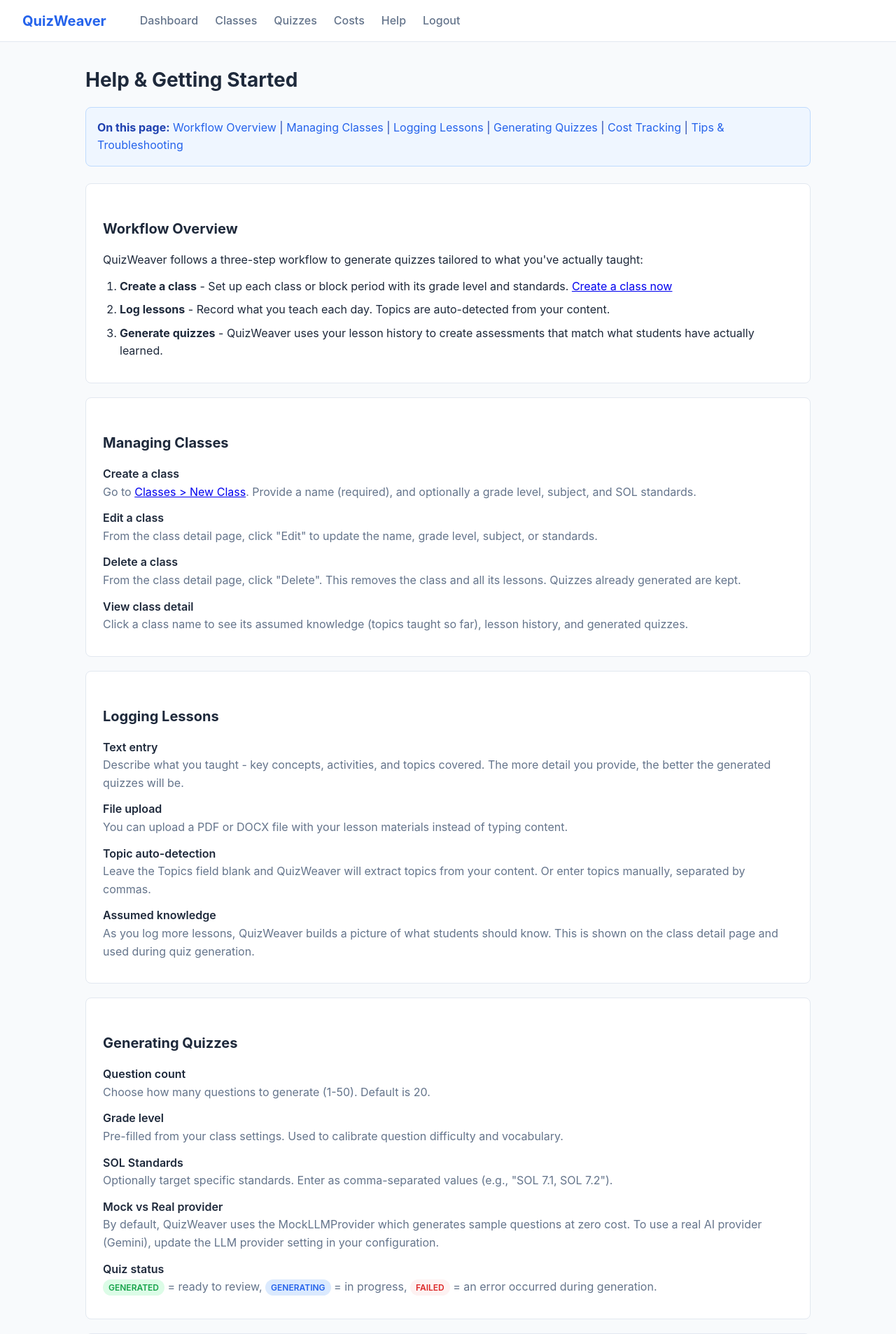
After one commit to Robyn-Collie/QuizWeaver, a Flask app: page /help in a window 1280 px wide. The commit adds this page. Shown: the top 1907 px of the page at 70% size. Run offline with Flask 3, Linux system fonts and the light colour scheme; the visitor is signed in with stand-in values (Sample User, id 1).

Commit message:
feat: Add help page, form tooltips, and getting started banner
Add user guidance at three levels: a dedicated /help page with workflow
documentation, contextual CSS tooltips on form fields, and a dismissable
getting started banner on the dashboard with localStorage persistence.

Co-Authored-By: Claude Opus 4.6 <noreply@anthropic.com>

```diff
--- a/src/web/routes.py
+++ b/src/web/routes.py
@@ -475,3 +475,11 @@ def register_routes(app):
         provider = config.get("llm", {}).get("provider", "unknown")
         stats = get_cost_summary()
         return render_template("costs.html", stats=stats, provider=provider)
+
+    # --- Help ---
+
+    @app.route("/help")
+    @login_required
+    def help_page():
+        """Render the help and getting started guide."""
+        return render_template("help.html")
--- a/static/css/style.css
+++ b/static/css/style.css
@@ -264,6 +264,136 @@ body {
     margin-top: 1.5rem;
 }
 
+/* Help Tooltips */
+.help-tip {
+    display: inline-block;
+    width: 16px;
+    height: 16px;
+    line-height: 16px;
+    text-align: center;
+    background: var(--text-muted);
+    color: white;
+    border-radius: 50%;
+    font-size: 0.625rem;
+    font-weight: 700;
+    cursor: help;
+    position: relative;
+    vertical-align: middle;
+    margin-left: 0.375rem;
+}
+
+.help-tip::after {
+    content: attr(data-tip);
+    position: absolute;
+    bottom: calc(100% + 6px);
+    left: 50%;
+    transform: translateX(-50%);
+    background: var(--text);
+    color: white;
+    padding: 0.5rem 0.75rem;
+    border-radius: var(--radius);
+    font-size: 0.75rem;
+    font-weight: 400;
+    white-space: normal;
+    width: 220px;
+    text-align: left;
+    pointer-events: none;
+    opacity: 0;
+    transition: opacity 0.15s;
+    z-index: 10;
+}
+
+.help-tip:hover::after,
+.help-tip:focus::after {
+    opacity: 1;
+}
+
+/* Help Page */
+.help-section {
+    background: var(--surface);
+    border: 1px solid var(--border);
+    border-radius: var(--radius);
+    padding: 1.5rem;
+    margin-bottom: 1.25rem;
+}
+
+.help-steps {
+    padding-left: 1.5rem;
+    margin-top: 0.75rem;
+}
+
+.help-steps li {
+    margin-bottom: 0.5rem;
+}
+
+.help-dl dt {
+    font-weight: 600;
+    margin-top: 0.75rem;
+}
+
+.help-dl dd {
+    margin-left: 0;
+    margin-bottom: 0.5rem;
+    color: var(--text-muted);
+}
+
+.help-toc a {
+    color: var(--primary);
+    text-decoration: none;
+}
+
+.help-toc a:hover {
+    text-decoration: underline;
+}
+
+/* Getting Started Banner */
+.getting-started {
+    background: #eff6ff;
+    border: 1px solid #bfdbfe;
+    border-radius: var(--radius);
+    padding: 1.25rem 1.5rem;
+    margin-bottom: 1.5rem;
+    position: relative;
+}
+
+.getting-started h2 {
+    margin: 0 0 0.75rem;
+    color: #1e40af;
+    font-size: 1.1rem;
+}
+
+.getting-started ol {
+    padding-left: 1.5rem;
+    margin: 0;
+    color: #1e40af;
+}
+
+.getting-started ol li {
+    margin-bottom: 0.375rem;
+}
+
+.getting-started a {
+    color: var(--primary);
+    font-weight: 500;
+}
+
+.getting-started .dismiss-btn {
+    position: absolute;
+    top: 0.75rem;
+    right: 0.75rem;
+    background: none;
+    border: none;
+    color: #64748b;
+    cursor: pointer;
+    font-size: 1.25rem;
+    line-height: 1;
+    padding: 0.25rem;
+}
+
+.getting-started .dismiss-btn:hover {
+    color: var(--text);
+}
+
 /* Alerts */
 .alert {
     padding: 1rem;
--- a/templates/base.html
+++ b/templates/base.html
@@ -19,6 +19,7 @@
             <li><a href="/classes">Classes</a></li>
             <li><a href="/quizzes">Quizzes</a></li>
             <li><a href="/costs">Costs</a></li>
+            <li><a href="/help">Help</a></li>
             <li><a href="/logout">Logout</a></li>
         </ul>
     </nav>
--- a/templates/classes/edit.html
+++ b/templates/classes/edit.html
@@ -10,11 +10,11 @@
 
 <form method="POST" action="/classes/{{ class_obj.id }}/edit" class="form">
     <div class="form-group">
-        <label for="name">Class Name (required)</label>
+        <label for="name">Class Name (required) <span class="help-tip" data-tip="A unique name for your class or block period">?</span></label>
         <input type="text" id="name" name="name" value="{{ class_obj.name }}" required>
     </div>
     <div class="form-group">
-        <label for="grade_level">Grade Level</label>
+        <label for="grade_level">Grade Level <span class="help-tip" data-tip="Used to calibrate quiz difficulty and vocabulary level">?</span></label>
         <input type="text" id="grade_level" name="grade_level" value="{{ class_obj.grade_level or '' }}">
     </div>
     <div class="form-group">
@@ -22,7 +22,7 @@
         <input type="text" id="subject" name="subject" value="{{ class_obj.subject or '' }}">
     </div>
     <div class="form-group">
-        <label for="standards">Standards (comma-separated)</label>
+        <label for="standards">Standards (comma-separated) <span class="help-tip" data-tip="SOL or other standards to target when generating quizzes for this class">?</span></label>
         <input type="text" id="standards" name="standards" value="{{ class_obj.standards or '' }}">
     </div>
     <div class="form-actions">
--- a/templates/classes/new.html
+++ b/templates/classes/new.html
@@ -10,11 +10,11 @@
 
 <form method="POST" action="/classes/new" class="form">
     <div class="form-group">
-        <label for="name">Class Name (required)</label>
+        <label for="name">Class Name (required) <span class="help-tip" data-tip="A unique name for your class or block period, e.g. '3rd Period Biology'">?</span></label>
         <input type="text" id="name" name="name" required placeholder="e.g., 7th Grade Science - Block A">
     </div>
     <div class="form-group">
-        <label for="grade_level">Grade Level</label>
+        <label for="grade_level">Grade Level <span class="help-tip" data-tip="Used to calibrate quiz difficulty and vocabulary level">?</span></label>
         <input type="text" id="grade_level" name="grade_level" placeholder="e.g., 7th Grade">
     </div>
     <div class="form-group">
@@ -22,7 +22,7 @@
         <input type="text" id="subject" name="subject" placeholder="e.g., Science">
     </div>
     <div class="form-group">
-        <label for="standards">Standards (comma-separated)</label>
+        <label for="standards">Standards (comma-separated) <span class="help-tip" data-tip="SOL or other standards to target when generating quizzes for this class">?</span></label>
         <input type="text" id="standards" name="standards" placeholder="e.g., SOL 7.1, SOL 7.2">
     </div>
     <div class="form-actions">
--- /dev/null
+++ b/templates/help.html
@@ -0,0 +1,121 @@
+{% extends "base.html" %}
+{% block title %}Help - QuizWeaver{% endblock %}
+
+{% block content %}
+<h1>Help &amp; Getting Started</h1>
+
+<div class="help-toc info-box">
+    <strong>On this page:</strong>
+    <a href="#workflow">Workflow Overview</a> |
+    <a href="#classes">Managing Classes</a> |
+    <a href="#lessons">Logging Lessons</a> |
+    <a href="#quizzes">Generating Quizzes</a> |
+    <a href="#costs">Cost Tracking</a> |
+    <a href="#tips">Tips &amp; Troubleshooting</a>
+</div>
+
+<section class="help-section" id="workflow">
+    <h2>Workflow Overview</h2>
+    <p>QuizWeaver follows a three-step workflow to generate quizzes tailored to what you've actually taught:</p>
+    <ol class="help-steps">
+        <li>
+            <strong>Create a class</strong> - Set up each class or block period with its grade level and standards.
+            <a href="/classes/new">Create a class now</a>
+        </li>
+        <li>
+            <strong>Log lessons</strong> - Record what you teach each day. Topics are auto-detected from your content.
+        </li>
+        <li>
+            <strong>Generate quizzes</strong> - QuizWeaver uses your lesson history to create assessments that match what students have actually learned.
+        </li>
+    </ol>
+</section>
+
+<section class="help-section" id="classes">
+    <h2>Managing Classes</h2>
+    <dl class="help-dl">
+        <dt>Create a class</dt>
+        <dd>Go to <a href="/classes/new">Classes &gt; New Class</a>. Provide a name (required), and optionally a grade level, subject, and SOL standards.</dd>
+
+        <dt>Edit a class</dt>
+        <dd>From the class detail page, click "Edit" to update the name, grade level, subject, or standards.</dd>
+
+        <dt>Delete a class</dt>
+        <dd>From the class detail page, click "Delete". This removes the class and all its lessons. Quizzes already generated are kept.</dd>
+
+        <dt>View class detail</dt>
+        <dd>Click a class name to see its assumed knowledge (topics taught so far), lesson history, and generated quizzes.</dd>
+    </dl>
+</section>
+
+<section class="help-section" id="lessons">
+    <h2>Logging Lessons</h2>
+    <dl class="help-dl">
+        <dt>Text entry</dt>
+        <dd>Describe what you taught - key concepts, activities, and topics covered. The more detail you provide, the better the generated quizzes will be.</dd>
+
+        <dt>File upload</dt>
+        <dd>You can upload a PDF or DOCX file with your lesson materials instead of typing content.</dd>
+
+        <dt>Topic auto-detection</dt>
+        <dd>Leave the Topics field blank and QuizWeaver will extract topics from your content. Or enter topics manually, separated by commas.</dd>
+
+        <dt>Assumed knowledge</dt>
+        <dd>As you log more lessons, QuizWeaver builds a picture of what students should know. This is shown on the class detail page and used during quiz generation.</dd>
+    </dl>
+</section>
+
+<section class="help-section" id="quizzes">
+    <h2>Generating Quizzes</h2>
+    <dl class="help-dl">
+        <dt>Question count</dt>
+        <dd>Choose how many questions to generate (1-50). Default is 20.</dd>
+
+        <dt>Grade level</dt>
+        <dd>Pre-filled from your class settings. Used to calibrate question difficulty and vocabulary.</dd>
+
+        <dt>SOL Standards</dt>
+        <dd>Optionally target specific standards. Enter as comma-separated values (e.g., "SOL 7.1, SOL 7.2").</dd>
+
+        <dt>Mock vs Real provider</dt>
+        <dd>By default, QuizWeaver uses the MockLLMProvider which generates sample questions at zero cost. To use a real AI provider (Gemini), update the LLM provider setting in your configuration.</dd>
+
+        <dt>Quiz status</dt>
+        <dd><span class="status status-generated">generated</span> = ready to review,
+            <span class="status status-generating">generating</span> = in progress,
+            <span class="status status-failed">failed</span> = an error occurred during generation.</dd>
+    </dl>
+</section>
+
+<section class="help-section" id="costs">
+    <h2>Cost Tracking</h2>
+    <dl class="help-dl">
+        <dt>What it shows</dt>
+        <dd>The <a href="/costs">Costs page</a> displays your API usage, total cost, and current LLM provider.</dd>
+
+        <dt>Mock provider = free</dt>
+        <dd>When using the MockLLMProvider (the default), all quiz generation is completely free. No API calls are made.</dd>
+
+        <dt>Real provider costs</dt>
+        <dd>If using Gemini or Vertex AI, costs are tracked per request and displayed on the costs page. You will be prompted for approval before any real API call.</dd>
+    </dl>
+</section>
+
+<section class="help-section" id="tips">
+    <h2>Tips &amp; Troubleshooting</h2>
+    <dl class="help-dl">
+        <dt>Quiz generation failed</dt>
+        <dd>Check that the class has at least one lesson logged. The quiz generator needs lesson content to work with.</dd>
+
+        <dt>Topics not detected</dt>
+        <dd>Enter topics manually in the comma-separated field. Auto-detection works best with detailed, descriptive lesson content.</dd>
+
+        <dt>Best results</dt>
+        <dd>Log lessons regularly with detailed content. The more context QuizWeaver has, the better it can align quiz questions with what students actually learned.</dd>
+
+        <dt>Multiple classes</dt>
+        <dd>Each class tracks its own lessons and knowledge independently. Quizzes are generated per-class, so students in different blocks get assessments matched to their instruction.</dd>
+    </dl>
+</section>
+
+{% endblock %}
--- a/templates/lessons/new.html
+++ b/templates/lessons/new.html
@@ -10,11 +10,11 @@
         <input type="date" id="lesson_date" name="lesson_date" value="{{ today }}">
     </div>
     <div class="form-group">
-        <label for="content">Lesson Content</label>
+        <label for="content">Lesson Content <span class="help-tip" data-tip="Describe what you taught - topics are auto-detected from this text and used for quiz generation">?</span></label>
         <textarea id="content" name="content" rows="6" required placeholder="What did you teach today? Include topics, activities, and key concepts covered."></textarea>
     </div>
     <div class="form-group">
-        <label for="topics">Topics (comma-separated, optional - auto-detected if blank)</label>
+        <label for="topics">Topics (comma-separated, optional - auto-detected if blank) <span class="help-tip" data-tip="Leave blank for auto-detection, or enter topics manually separated by commas">?</span></label>
         <input type="text" id="topics" name="topics" placeholder="e.g., photosynthesis, cell division">
     </div>
     <div class="form-group">
```
Also changed, not shown: templates/dashboard.html (+22 -0 lines), templates/quizzes/generate.html (+4 -3 lines), tests/test_web.py (+60 -0 lines).
